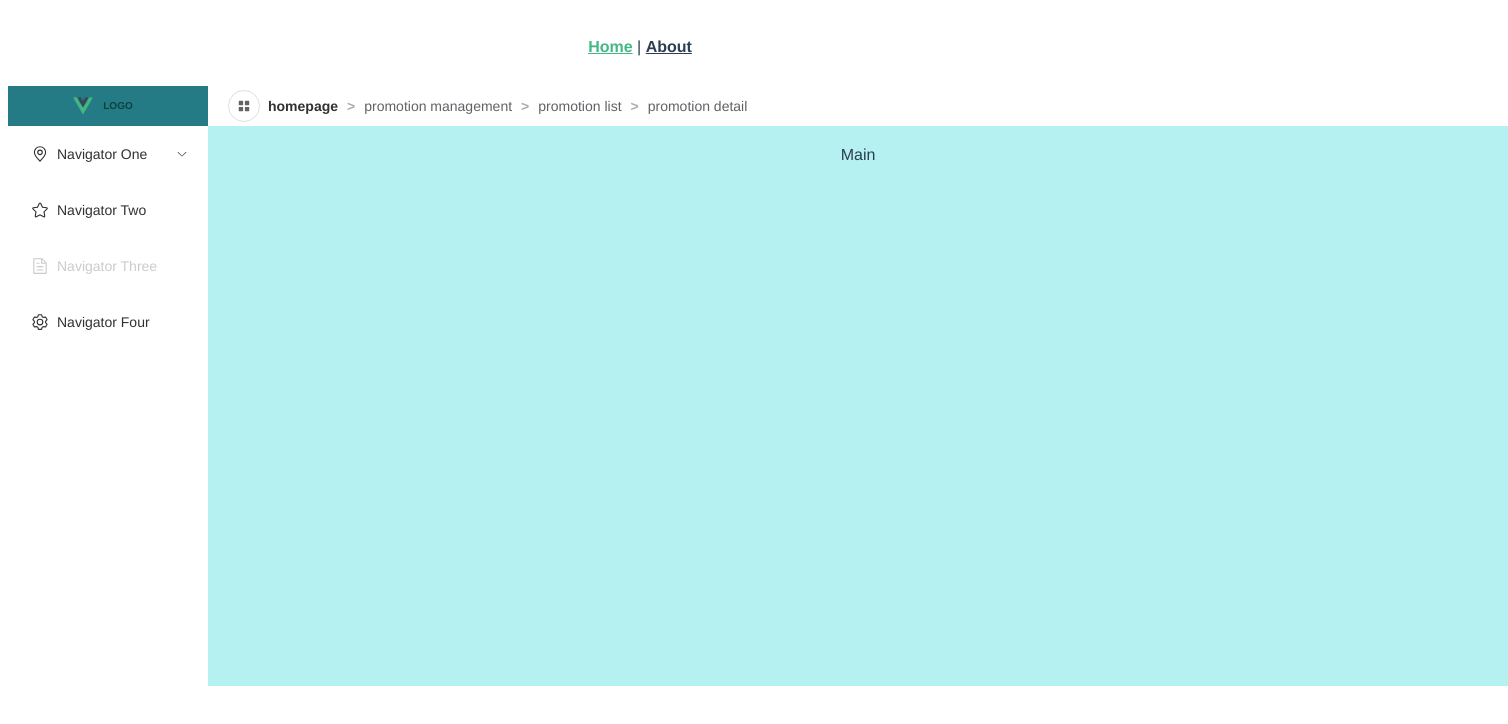
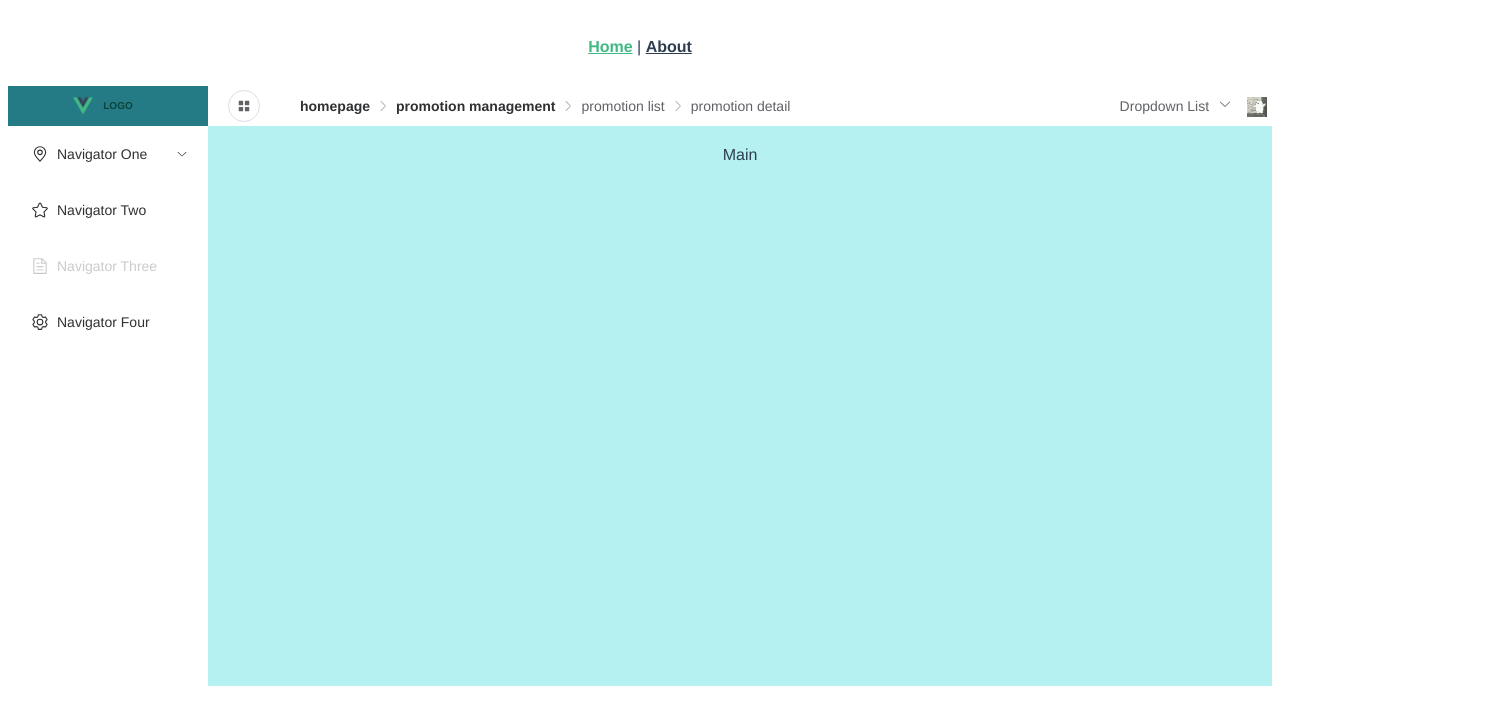
Before and after one commit to MIHUALIANG/Practise, a Vue app in the folder vue-project-one/: page /#/ in a window 1280 px wide. Shown: the top 724 px of the page, 1508 px wide, since content can reach past the window. Built offline with nearby package versions, Linux system fonts and the light colour scheme.

Commit message:
First commit

```diff
--- a/vue-project-one/src/CSS/HomeView.css
+++ b/vue-project-one/src/CSS/HomeView.css
@@ -1,7 +1,9 @@
 .container {
   margin: 0px auto;
-  width: 1500px;
-  height: 600px;
+  /* width: 1500px; */
+  width: 100%;
+  /* height: 600px; */
+  height: 100%;
   background-color: rgb(182, 241, 241);
   display: flex;
 }
@@ -98,14 +100,35 @@
 
 .el-button {
   float: left;
+  margin-left: 20px;
 }
 
 .el-breadcrumb {
   line-height: 40px;
   margin-left: 40px;
+  float: left;
 }
 
 .el-container .el-header {
   height: 40px;
   background-color: #fff;
+  padding: 0px;
 }
+
+.el-dropdown {
+  line-height: 40px;
+  float: right;
+}
+
+.avatar {
+  width: 20px;
+  height: 20px;
+  vertical-align: middle;
+  margin-left: 15px;
+  margin-right: 5px;
+}
+
+.el-dropdown-item .el-icon {
+  vertical-align: middle;
+  margin-top: 0;
+}
--- a/vue-project-one/src/views/HomeView.vue
+++ b/vue-project-one/src/views/HomeView.vue
@@ -16,6 +16,7 @@
           :collapse="isCollapse"
           @open="handleOpen"
           @close="handleClose"
+          @select="handleSelect"
         >
           <el-sub-menu index="1">
             <template #title>
@@ -60,14 +61,47 @@
             circle
           >
           </el-button>
-          <el-breadcrumb separator=">">
+          <el-breadcrumb :separator-icon="ArrowRight">
             <el-breadcrumb-item :to="{ path: '/' }">
               homepage
             </el-breadcrumb-item>
-            <el-breadcrumb-item>promotion management</el-breadcrumb-item>
+            <el-breadcrumb-item :to="{ path: 'about/' }"
+              >promotion management</el-breadcrumb-item
+            >
             <el-breadcrumb-item>promotion list</el-breadcrumb-item>
             <el-breadcrumb-item>promotion detail</el-breadcrumb-item>
           </el-breadcrumb>
+
+          <el-dropdown trigger="click">
+            <span class="el-dropdown-link">
+              Dropdown List
+              <el-icon class="el-icon--right"><arrow-down /> </el-icon>
+              <img class="avatar" src="../assets/zz.jpg" />
+            </span>
+            <template #dropdown>
+              <el-dropdown-menu>
+                <el-dropdown-item>
+                  <el-icon><Plus /></el-icon>Action 1
+                </el-dropdown-item>
+
+                <el-dropdown-item>
+                  <el-icon><CirclePlusFilled /></el-icon>Action 2
+                </el-dropdown-item>
+
+                <el-dropdown-item>
+                  <el-icon><CirclePlus /></el-icon>Action 3
+                </el-dropdown-item>
+
+                <el-dropdown-item>
+                  <el-icon><Check /></el-icon>Action 4
+                </el-dropdown-item>
+
+                <el-dropdown-item>
+                  <el-icon><CircleCheck /></el-icon>Action 5
+                </el-dropdown-item>
+              </el-dropdown-menu>
+            </template>
+          </el-dropdown>
         </el-header>
         <el-main>Main</el-main>
       </el-container>
@@ -79,7 +113,7 @@
 import HelloWorld from '@/components/HelloWorld.vue';
 import { useRouter } from 'vue-router';
 import { ref } from 'vue';
-import { Location, Star, ArrowRight } from '@element-plus/icons-vue';
+import { ArrowRight } from '@element-plus/icons-vue';
 
 export default {
   name: 'HomeView',
@@ -114,7 +148,8 @@ export default {
       handleSelect,
       toggleCollapse,
       isCollapse,
-      activeIndex
+      activeIndex,
+      ArrowRight
     };
   }
 };
```
Also changed, not shown: vue-project-one/src/assets/zz.jpg (added).
